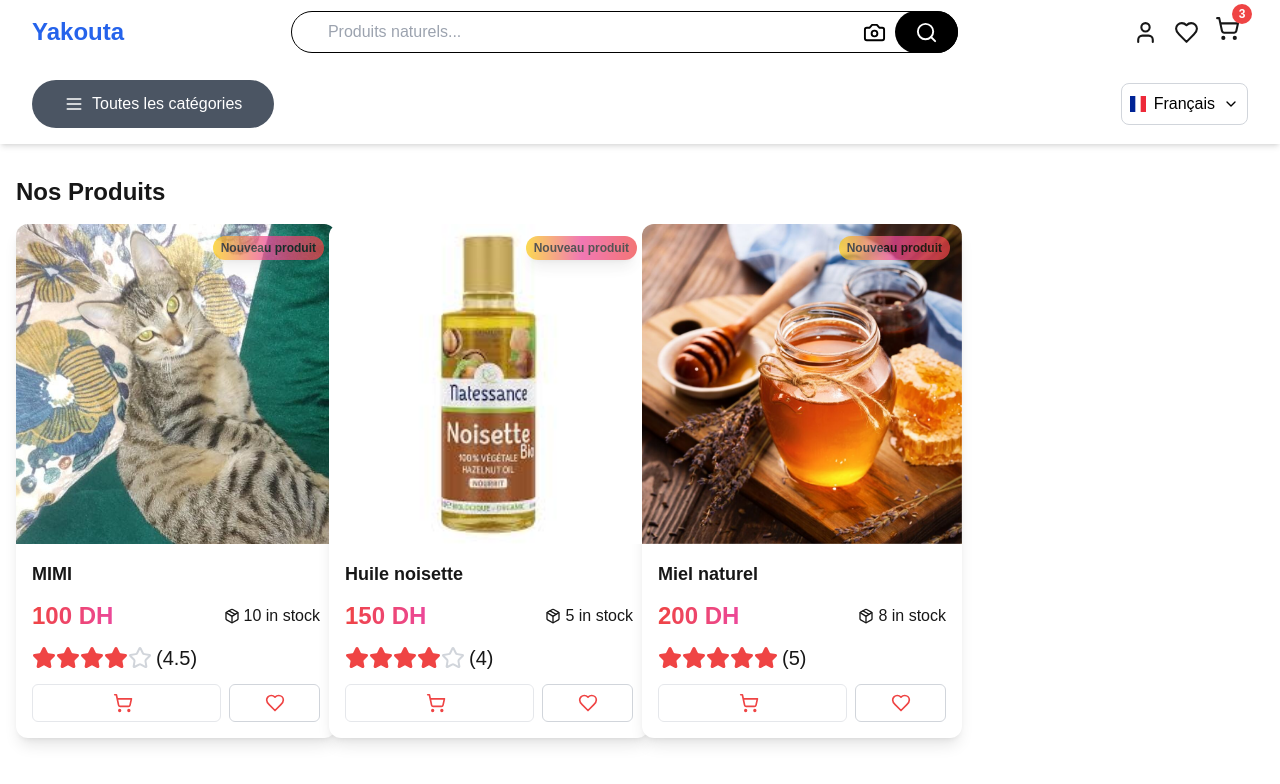
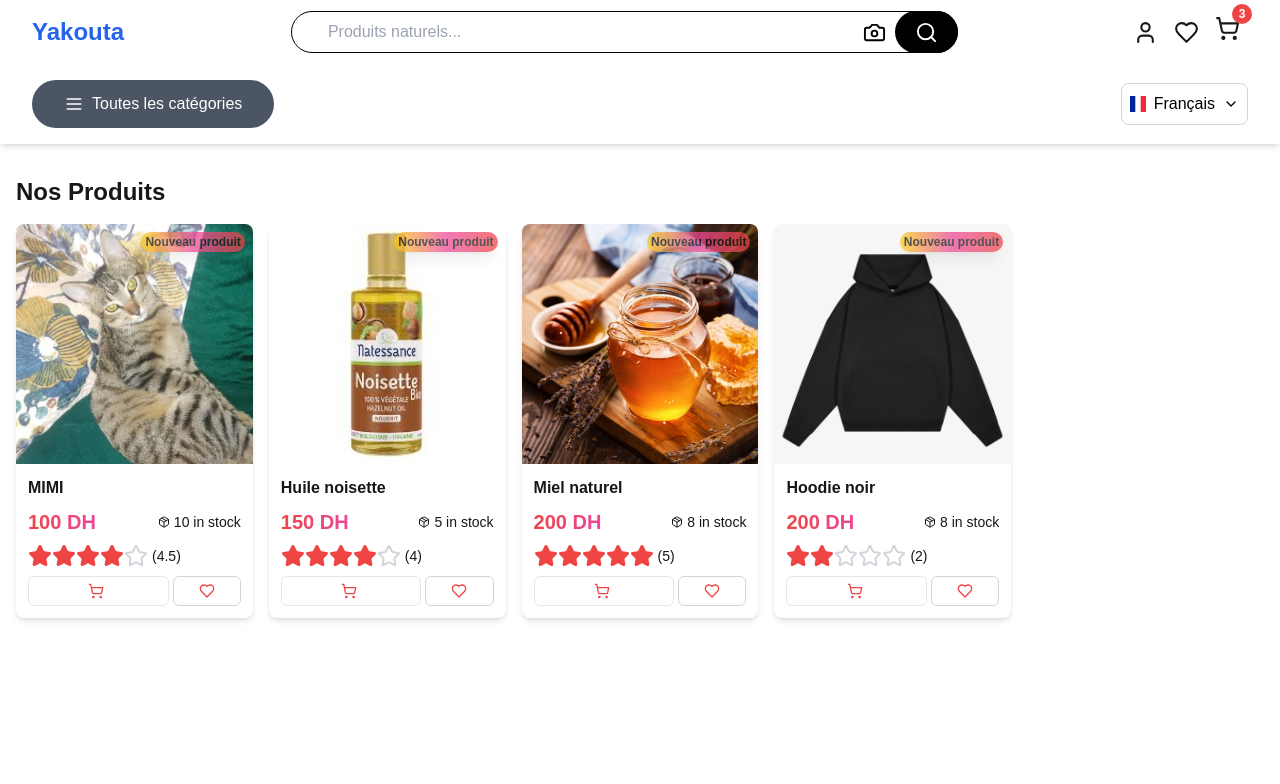
Before and after one commit to AchrafMajidi/E-commerce-frontend, a Next.js app: page / in a window 1280 px wide. Shown: the top 784 px of the page. Built offline with nearby package versions, Linux system fonts and the light colour scheme.

Commit message:
new commit

```diff
--- a/src/app/components/data/products.json
+++ b/src/app/components/data/products.json
@@ -22,5 +22,13 @@
       "price": 200,
       "rating": 5.0,
       "availableItems": 8
-    }
+    },
+    {
+        "id": 4,
+        "imageUrl": "/YouKnowHoodie_FrontBlack_1.webp",
+        "title": "Hoodie noir",
+        "price": 200,
+        "rating": 2.0,
+        "availableItems": 8
+      }
   ]
--- a/src/app/components/product/ProductCard.tsx
+++ b/src/app/components/product/ProductCard.tsx
@@ -17,27 +17,27 @@ export default function CreativeProductCard({ product }: CreativeProductCardProp
   const { imageUrl, title, price, rating, availableItems } = product;
 
   return (
-    <div className="w-80 bg-white rounded-xl shadow-lg overflow-hidden">
-      <div className="h-80 relative">
+    <div className="w-full max-w-xs bg-white rounded-lg shadow-md overflow-hidden">
+      <div className="h-60 relative">
         <img
           src={imageUrl}
           alt="Product Image"
           className="w-full h-full object-cover transition-transform duration-500 ease-in-out hover:scale-105"
         />
-        <span className="absolute top-3 right-3 px-2 py-1 text-xs font-semibold text-primary-foreground bg-gradient-to-r from-yellow-400 via-pink-500 to-red-500 rounded-full animate-pulse shadow-lg shine-effect">
+        <span className="absolute top-2 right-2 px-1 py-0.5 text-xs font-semibold text-primary-foreground bg-gradient-to-r from-yellow-400 via-pink-500 to-red-500 rounded-full animate-pulse shadow-lg shine-effect">
           Nouveau produit
         </span>
       </div>
-      <div className="p-4">
-        <h2 className="font-bold text-lg mb-3">{title}</h2>
-        <div className="flex justify-between items-center mb-3">
-          <span className="text-2xl font-bold text-transparent bg-clip-text bg-gradient-to-r from-red-500 to-pink-500">{price} DH</span>
+      <div className="p-3">
+        <h2 className="font-bold text-md mb-2">{title}</h2>
+        <div className="flex justify-between items-center mb-2">
+          <span className="text-xl font-bold text-transparent bg-clip-text bg-gradient-to-r from-red-500 to-pink-500">{price} DH</span>
           <div className="flex items-center">
-            <Package className="w-4 h-4 mr-1" />
-            <span>{availableItems} in stock</span>
+            <Package className="w-3 h-3 mr-1" />
+            <span className="text-sm">{availableItems} in stock</span>
           </div>
         </div>
-        <div className="flex items-center justify-between mb-3 text-sm text-muted-foreground">
+        <div className="flex items-center justify-between mb-2 text-xs text-muted-foreground">
           <div className="flex items-center">
             {[...Array(5)].map((_, i) => (
               <Star
@@ -45,15 +45,15 @@ export default function CreativeProductCard({ product }: CreativeProductCardProp
                 className={`${i < Math.floor(rating) ? 'text-red-500 fill-current' : 'text-gray-300'}`}
               />
             ))}
-            <span className="ml-1 text-xl">({rating})</span>
+            <span className="ml-1 text-sm">({rating})</span>
           </div>
         </div>
-        <div className="grid grid-cols-3 gap-2">
-          <button className="col-span-2 flex items-center justify-center px-4 py-2 border border-primary bg-white text-primary hover:bg-gray-100 rounded-md hover:bg-primary transition-colors">
-            <ShoppingCart className="mr-2 h-5 w-5 text-red-500" />
+        <div className="grid grid-cols-3 gap-1">
+          <button className="col-span-2 flex items-center justify-center px-3 py-1.5 border border-primary bg-white text-primary hover:bg-gray-100 rounded-md hover:bg-primary transition-colors">
+            <ShoppingCart className="mr-1 h-4 w-4 text-red-500" />
           </button>
-          <button className="flex items-center justify-center px-4 py-2 border border-gray-300 bg-white text-gray-700 hover:bg-gray-100 rounded-md transition-colors">
-            <Heart className="h-5 w-5 text-red-500" />
+          <button className="flex items-center justify-center px-3 py-1.5 border border-gray-300 bg-white text-gray-700 hover:bg-gray-100 rounded-md transition-colors">
+            <Heart className="h-4 w-4 text-red-500" />
           </button>
         </div>
       </div>
--- a/src/app/components/product/ProductGrid.tsx
+++ b/src/app/components/product/ProductGrid.tsx
@@ -10,7 +10,7 @@ interface ProductGridProps {
 
 const ProductGrid: React.FC<ProductGridProps> = ({ products = productsData }) => {
   return (
-    <div className="grid grid-cols-1 sm:grid-cols-2 md:grid-cols-3 lg:grid-cols-4 gap-1">
+    <div className="grid grid-cols-2 sm:grid-cols-3 md:grid-cols-4 lg:grid-cols-5 gap-4">
       {products.map((product) => (
         <ProductCard key={product.id} product={product} /> // Assurez-vous que product.id existe
       ))}
```
Also changed, not shown: public/YouKnowHoodie_FrontBlack_1.webp (added).
